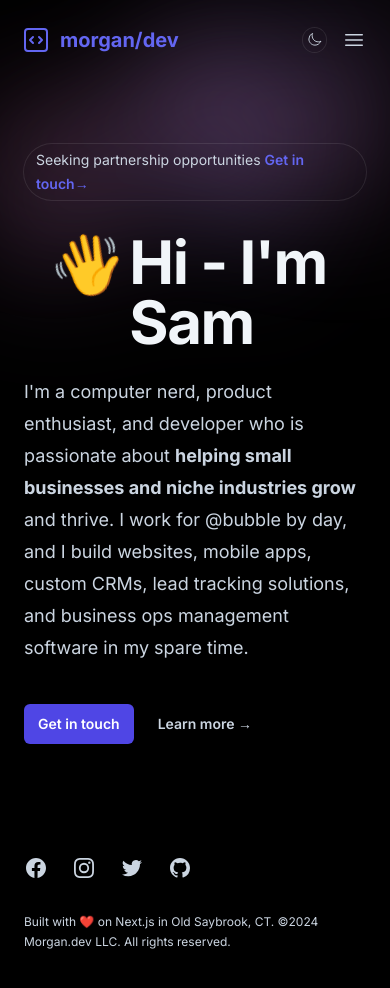
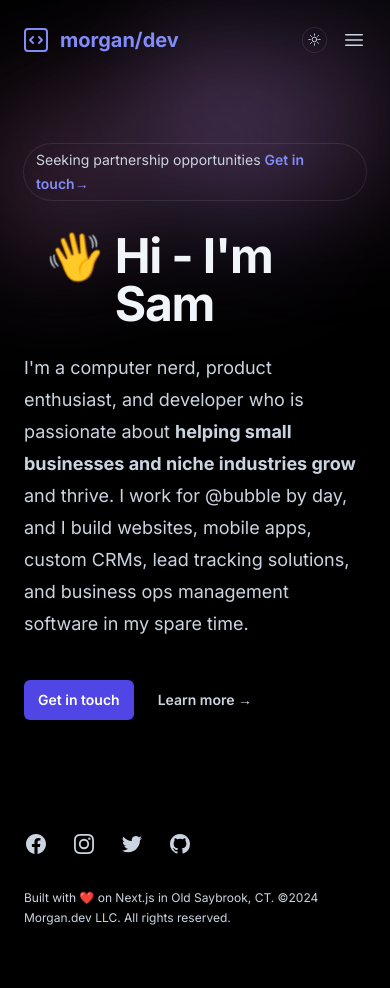
Before and after one commit to sammorgandev/morgandev-nextjs, a Next.js app: page / in a window 390 px wide. Both pictures are taken after a click on the element 314 px from the left and 40 px from the top of the page. Shown: the top 988 px of the page. Built offline with nearby package versions, Linux system fonts and the light colour scheme.

Commit message:
hero updates

```diff
--- a/app/components/Header.tsx
+++ b/app/components/Header.tsx
@@ -56,10 +56,10 @@ function Header() {
 				aria-label="Global">
 				<div className="flex items-center gap-4 lg:flex-1">
 					<a href="/" className="-mx-1 flex gap-2 items-center">
-						<CodeBracketSquareIcon className="h-8 w-8 text-indigo-600 dark:text-indigo-500" />
+						<CodeBracketSquareIcon className="h-8 w-8 text-indigo-600 dark:text-indigo-400" />
 						<b>
 							{" "}
-							<h1 className="text-xl text-indigo-600 dark:text-indigo-500">
+							<h1 className="text-xl text-indigo-600 dark:text-indigo-400">
 								morgan/dev
 							</h1>
 						</b>
@@ -72,9 +72,9 @@ function Header() {
 						}
 						className="w-fit cursor-pointer py-1 px-1 ring-1 ring-gray-900/10 rounded-full hover:ring-gray-900/20 dark:text-slate-300 dark:ring-gray-200/10 dark:hover:ring-gray-200/20">
 						{theme === "dark" ? (
+							<SunIcon width={15} height={15} />
+						) : (
 							<MoonIcon width={15} height={15} />
-						) : (
-							<SunIcon width={15} height={15} />
 						)}
 					</div>
 					<button
@@ -106,9 +106,9 @@ function Header() {
 						}
 						className="w-fit cursor-pointer py-1 px-1 ring-1 ring-gray-900/10 rounded-full hover:ring-gray-900/20 dark:text-slate-300 dark:ring-gray-200/10 dark:hover:ring-gray-200/20">
 						{theme === "dark" ? (
+							<SunIcon width={15} height={15} />
+						) : (
 							<MoonIcon width={15} height={15} />
-						) : (
-							<SunIcon width={15} height={15} />
 						)}
 					</div>
 					<a
@@ -129,10 +129,12 @@ function Header() {
 						<div className="flex gap-4">
 							{" "}
 							<a href="/" className="-mx-1 flex items-center gap-2">
-								<CodeBracketSquareIcon className="h-8 w-8 text-indigo-600" />
+								<CodeBracketSquareIcon className="h-8 w-8 text-indigo-600 dark:text-indigo-400" />
 								<b>
 									{" "}
-									<h1 className="text-xl text-indigo-600">morgan/dev</h1>
+									<h1 className="text-xl text-indigo-600 dark:text-indigo-400">
+										morgan/dev
+									</h1>
 								</b>
 							</a>
 						</div>
--- a/app/components/Hero.tsx
+++ b/app/components/Hero.tsx
@@ -8,17 +8,17 @@ export default function Hero() {
 						Seeking partnership opportunities{" "}
 						<a
 							href="/about"
-							className="font-semibold text-indigo-600 dark:text-indigo-500">
+							className="font-semibold text-indigo-600 dark:text-indigo-400">
 							<span className="absolute inset-0" aria-hidden="true" />
 							Get in touch<span aria-hidden="true">&rarr;</span>
 						</a>
 					</div>
 				</div>
 				<div className="text-left lg:text-center">
-					<div className="text-6xl font-bold tracking-tight text-gray-900 sm:text-6xl dark:text-slate-100 flex justify-center gap-8">
+					<div className="text-5xl md:text-6xl font-bold tracking-tight text-gray-900 dark:text-slate-100 flex justify-left lg:justify-center gap-8">
 						<div className="wave-element -mt-1">👋</div>
 						<div>
-							<h1 className="text-6xl font-bold tracking-tight text-gray-900 sm:text-6xl dark:text-slate-100">
+							<h1 className="text-5xl md:text-6xl font-bold tracking-tight text-gray-900 dark:text-slate-100">
 								Hi - I&apos;m Sam
 							</h1>
 						</div>
```
